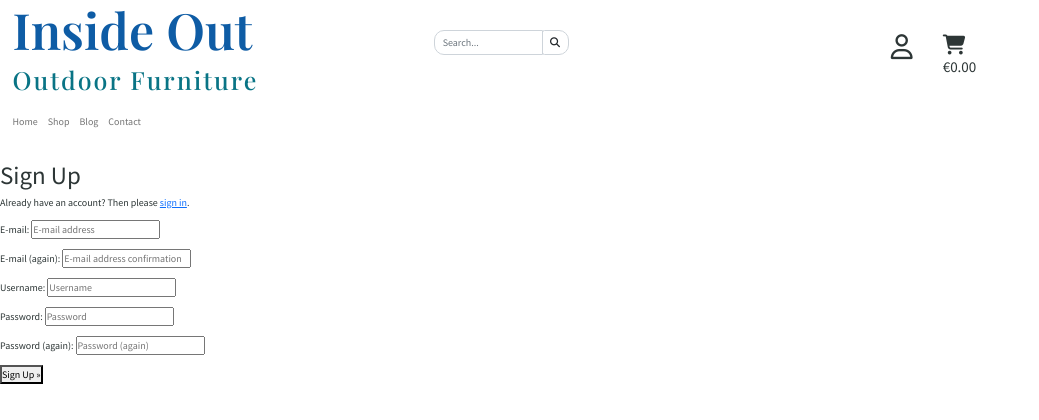
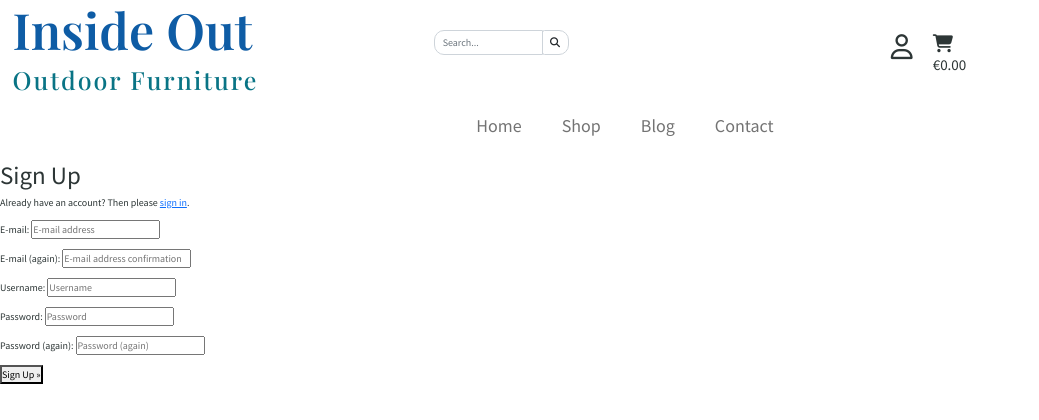
Before and after one commit to Sharon-B/Inside-Out, a Django app: page /accounts/signup/ in a window 1280 px wide. Shown: the top 420 px of the page, without its empty margins (0-1039 px from the left). Run offline with Django 3.2, Linux system fonts and the light colour scheme; parts of the project's set-up code (start-up, migrations or seed data) failed here and were passed over; some libraries are stand-ins or nearby versions; some web fonts are replaced.

Commit message:
Update style of navigation

```diff
--- a/static/css/base.css
+++ b/static/css/base.css
@@ -70,20 +70,39 @@ main {
     border-bottom-right-radius: 1rem;
 }
 
+.search-dd-menu {
+    width: 30rem;
+    border: none;
+}
+
+#nav-menu .nav-link {
+    font-size: 1.8rem;
+    margin-right: 3rem;
+}
+
+.navbar {
+    width: 100%;
+}
+
+#nav-menu {
+    width: 100%;
+    justify-content: center;
+ }
+
 /*------ Icons -------*/
 
 .icons {
     color: #2D3636;
-    font-size: 1.5rem;
+    font-size: 2rem;
 }
+
 
 #account .icons {
     font-size: 2.5rem;
-    margin-right: 1rem;
 }
 
 .fa-shopping-cart {
-    font-size: 2rem;
+    font-size: 1.8rem;
 }
 
 .user-account {
```
